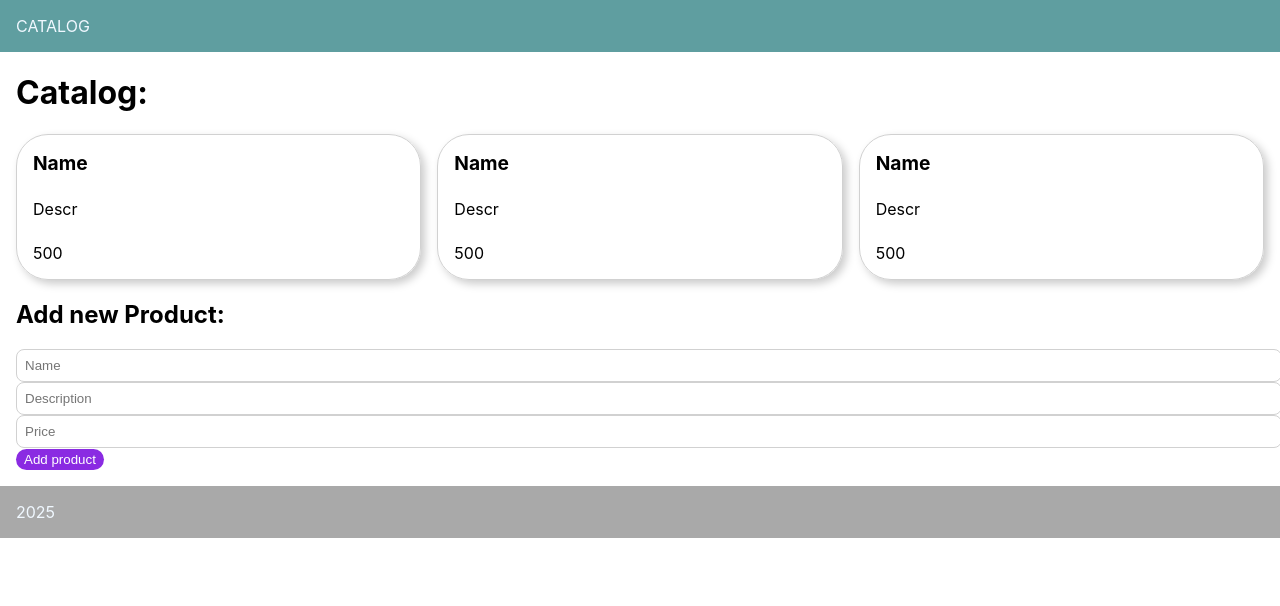
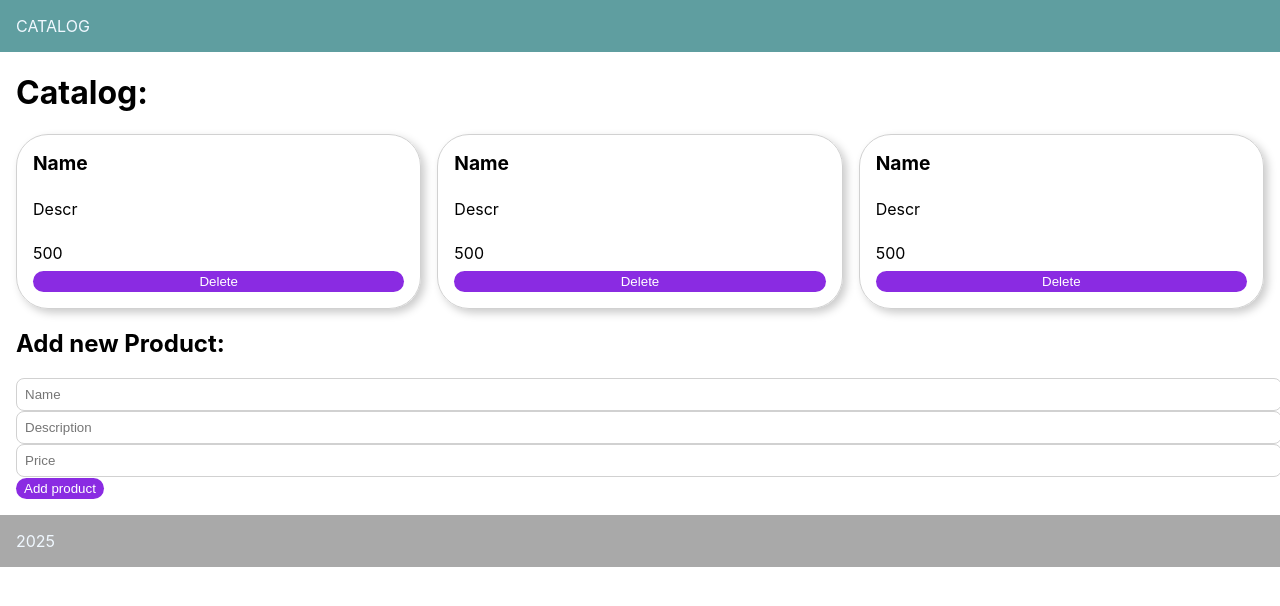
Before and after one commit to grimfand/test-catalog, a React (Create React App) app: page / in a window 1280 px wide. Shown: the top 606 px of the page. Built offline with nearby package versions, Linux system fonts and the light colour scheme.

Commit message:
feat: removeProduct

```diff
--- a/src/App.js
+++ b/src/App.js
@@ -22,11 +22,20 @@ export default function App() {
 		setProducts([...products, product])
 	}
 
+	function removeProduct(product) {
+		setProducts(products.filter(p => p.id !== product.id))
+	}
+
 	return (
 		<>
 			{/* <button onClick={fetchProducts}>Load products</button> */}
 			<h1>Catalog:</h1>
-			<ProductList products={products} />
+
+			{products.length === 0 ? (
+				<p>No products</p>
+			) : (
+				<ProductList products={products} remove={removeProduct} />
+			)}
 
 			<h2>Add new Product:</h2>
 			<ProductForm add={addProduct} />
--- a/src/components/Product.jsx
+++ b/src/components/Product.jsx
@@ -1,5 +1,6 @@
 import React from 'react'
 import styles from './Product.module.css'
+import Button from './UI/button/Button'
 
 export default function Product(props) {
 	return (
@@ -10,6 +11,7 @@ export default function Product(props) {
 			<span>{props.product.price}</span>
 			{/* <span>{rating}</span> */}
 			{/* <span>{createdAt}</span> */}
+			<Button onClick={() => props.remove(props.product)}>Delete</Button>
 		</div>
 	)
 }
--- a/src/components/ProductList.jsx
+++ b/src/components/ProductList.jsx
@@ -2,11 +2,11 @@ import React from 'react'
 import Product from './Product'
 import styles from './ProductList.module.css'
 
-export default function ProductList({ products }) {
+export default function ProductList({ products, remove }) {
 	return (
 		<div className={styles.productList}>
 			{products.map(product => (
-				<Product product={product} key={product.id} />
+				<Product product={product} key={product.id} remove={remove} />
 			))}
 		</div>
 	)
```
